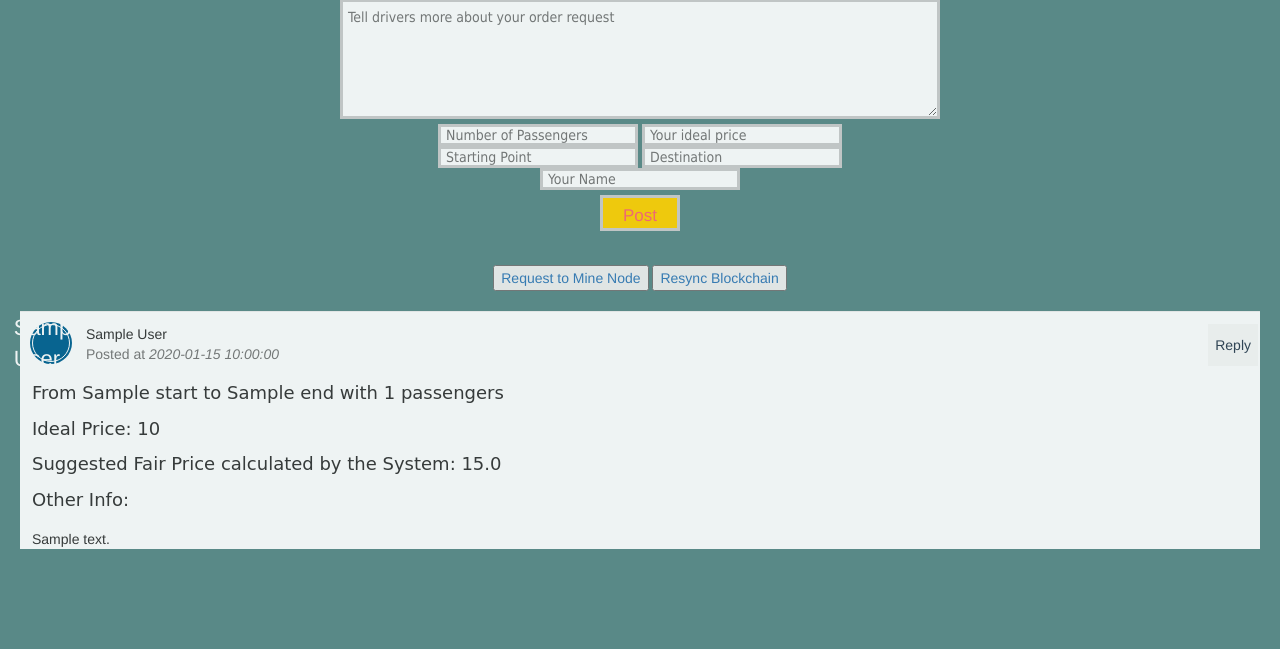
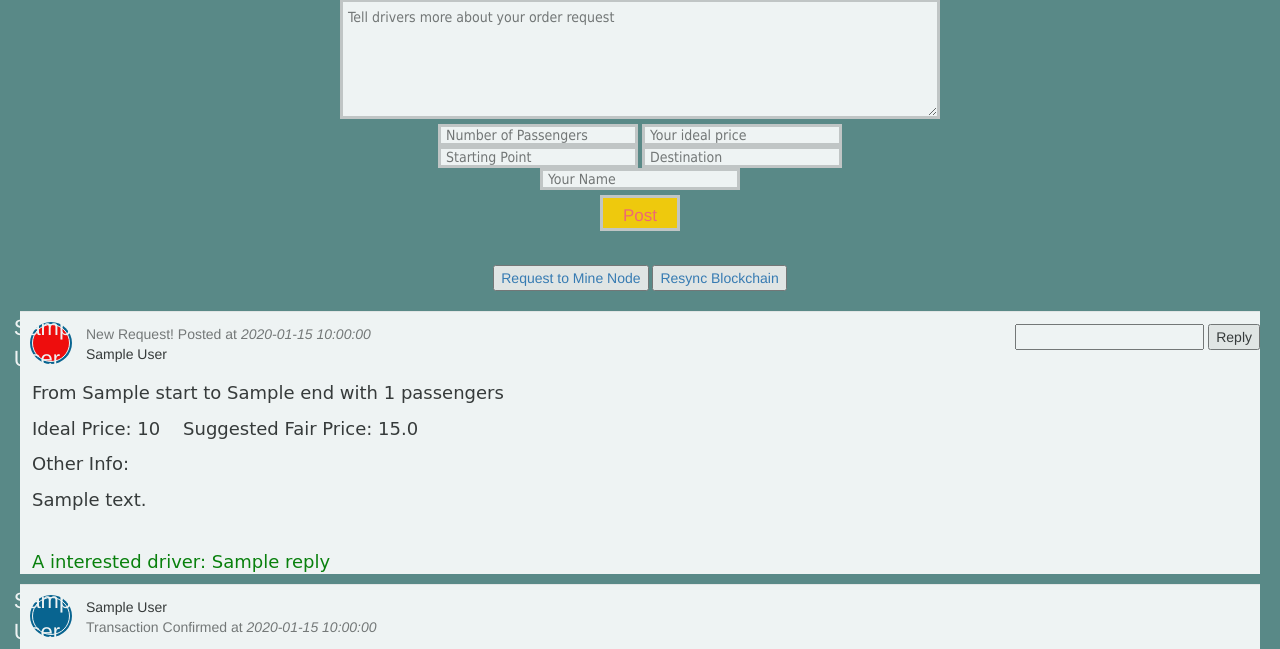
Before and after one commit to 29vivek/Blockchain-based-Ride-Sharing-System, a Flask app: template app/templates/index.html in a window 1280 px wide. Shown: the part 327-976 px from the top of the page. Before the commit the page ends 876 px from the top, so only its background shows below. Run offline with Flask 2, Linux system fonts and the light colour scheme; the template is opened without the code that fills it: most values are stand-ins (such as "Sample title", 1, 10 or a date in 2020); some libraries are stand-ins or nearby versions.

Commit message:
Add reply function

```diff
--- a/app/templates/index.html
+++ b/app/templates/index.html
@@ -17,9 +17,7 @@
 		    <input type="text" name="author" class="textfields" placeholder="Your Name">
 		    <br>
 		 </div>
-	    <input type="submit" value="Post"
-	    	id="postbutton"
-	    >
+	    <input type="submit" value="Post" id="postbutton">
 	</form>
 	</center>
 
@@ -30,28 +28,43 @@
 	</div>
 	<div style="margin: 20px;">
 
-    {% for post in posts %}
-    <div class="post_box">
+	{% if post!=None %}
+	<div class="post_box">
 	   <div class="post_box-header">
-	      <div class="post_box-options"><button class="option-btn">Reply</button></div>
-	      <div style="background: rgb(0, 97, 146) none repeat scroll 0% 0%; box-shadow: rgb(0, 97, 146) 0px 0px 0px 2px;" class="post_box-avatar">{{post.author[0]}}</div>
+	   		<form action="/signup" method="post" class="post_box-options">
+			  <input type="text" name="reply" ></input>
+			  <input type="submit" value="Reply"></input>
+			</form>
+
+	      <div style="background: rgb(255, 0, 0) none repeat scroll 0% 0%; box-shadow: rgb(0, 97, 146) 0px 0px 0px 2px;" class="post_box-avatar">{{post.author[0]}}</div>
+	      <div class="post_box-subtitle"> New Request! Posted at <i>{{readable_time(post.timestamp)}}</i></div>
 	      <div class="name-header">{{post.author}}</div>
-	      <div class="post_box-subtitle"> Posted at <i>{{readable_time(post.timestamp)}}</i></div>
-	   </div>
+	      </div>
 	   <div>
 	   	  <div class="post_box-info">
 	         <p> From {{post.start}} to {{post.end}} with {{post.number}} passengers</p>
-	         <p> Ideal Price: {{post.price}}</p>
-	         <p> Suggested Fair Price calculated by the System: 15.0</p>
+	         <p> Ideal Price: {{post.price}} &nbsp;&nbsp;&nbsp;Suggested Fair Price: 15.0</p>
 	         <p> Other Info:</p>
-	      </div>
-	      <div class="post_box-body">
 	         <p >{{post.content}}</p>
+			 <br>
+	         {% for reply in replies %}
+	         <p style="color:green;">A interested driver: {{reply}}</p>
+	   		 {% endfor %}
 	      </div>
 	   </div>
 	</div>
+	{% endif %}
+
+    {% for confirmed_post in confirmed_posts %}
+    <div class="post_box">
+	   <div class="post_box-header">
+	      <div style="background: rgb(0, 97, 146) none repeat scroll 0% 0%; box-shadow: rgb(0, 97, 146) 0px 0px 0px 2px;" class="post_box-avatar">{{confirmed_post.author[0]}}</div>
+	      <div class="name-header">{{confirmed_post.author}}</div>
+	      <div class="post_box-subtitle"> Transaction Confirmed at <i>{{readable_time(confirmed_post.timestamp)}}</i></div>
+	   </div>
+	</div>
 	{% endfor %}
-    </div>
+	</div>
 
     <style>
 		.post_box {
@@ -159,23 +172,11 @@
 			text-align: center;
 			line-height: 5px;
 		}
-		/*.linkbutton{
-			width: 20px;
-			height: 10px;
-			background: #FFD000;
-			color: #FF6670;
-			font-size: 17px;
-			border: 3px solid #cccccc;
-			padding: 15px;
-			text-align: center;
-			line-height: 5px;
-		}*/
 		.textfields {
 			width: 200px;
 			height: 22px;
 			border: 3px solid #cccccc;
-/*			padding-bottom: 10px;
-*/			padding-right: 5px;
+			padding-right: 5px;
 			padding-left: 5px;
 			font-family: Tahoma, sans-serif;
 			background-position: bottom right;
--- a/node_server.py
+++ b/node_server.py
@@ -146,11 +146,18 @@ peers = set()
 
 
 # endpoint to submit a new transaction. This will be used by
-# our application to add new data (posts) to the blockchain
+# our application to add new data (confirmed_posts) to the blockchain
 @app.route('/new_transaction', methods=['POST'])
 def new_transaction():
     tx_data = request.get_json()
-    print(tx_data)
+    print()
+    print("A new ride request!")
+    print("Name:",tx_data["author"],"with",tx_data["number"],"people")
+    print("From",tx_data["start"],"to",tx_data["end"])
+    print("Propose Price",tx_data["price"])
+    print("Special Notes:",tx_data["content"])
+    print()
+
     required_fields = ["author","content","number","start","end","price"]
 
     for field in required_fields:
@@ -166,7 +173,7 @@ def new_transaction():
 
 # endpoint to return the node's copy of the chain.
 # Our application will be using this endpoint to query
-# all the posts to display.
+# all the confirmed_posts to display.
 @app.route('/chain', methods=['GET'])
 def get_chain():
     chain_data = []
@@ -325,4 +332,4 @@ def announce_new_block(block):
                       headers=headers)
 
 # Uncomment this line if you want to specify the port number in the code
-#app.run(debug=True, port=8000)
+# app.run(debug=True, port=8000)
```
Also changed, not shown: app/views.py (+45 -18 lines), 2 other files.
